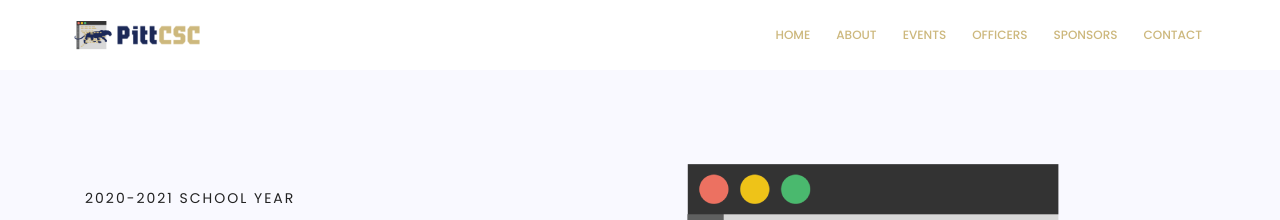
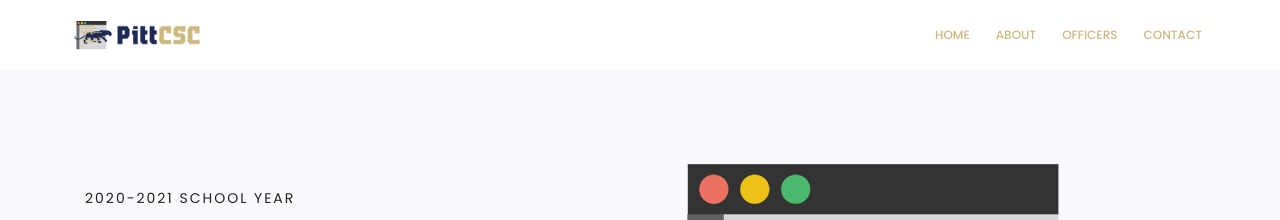
Before and after one commit to pittcsc/pittcsc-website, a Jekyll site: the page built from index.html, in a window 1280 px wide. Shown: the top 220 px of the page. Built offline with Jekyll 4.4.1, drawn with Linux system fonts in a browser that asks for light colours; nearby versions of some CDN libraries; library files that are not in the unit come from our copies.

Commit message:
Hide un-necessary header tabs

```diff
--- a/_includes/header.html
+++ b/_includes/header.html
@@ -8,9 +8,9 @@
             <ul class="nav-menu">
               <li><a href="/">Home</a></li>
               <li><a href="/about">About</a></li>
-              <li class="menu-has-children"><a href="https://calendar.google.com/calendar/embed?src=pittcsc@gmail.com">Events</a>
+              <!-- <li class="menu-has-children"><a href="https://calendar.google.com/calendar/embed?src=pittcsc@gmail.com">Events</a> -->
               <li><a href="/officers">Officers</a></li>
-              <li><a href="/sponsors">Sponsors</a></li>
+              <!-- <li><a href="/sponsors">Sponsors</a></li>					          					          		           -->
               <li><a href="/contact">Contact</a></li>
             </ul>
           </nav>
```
